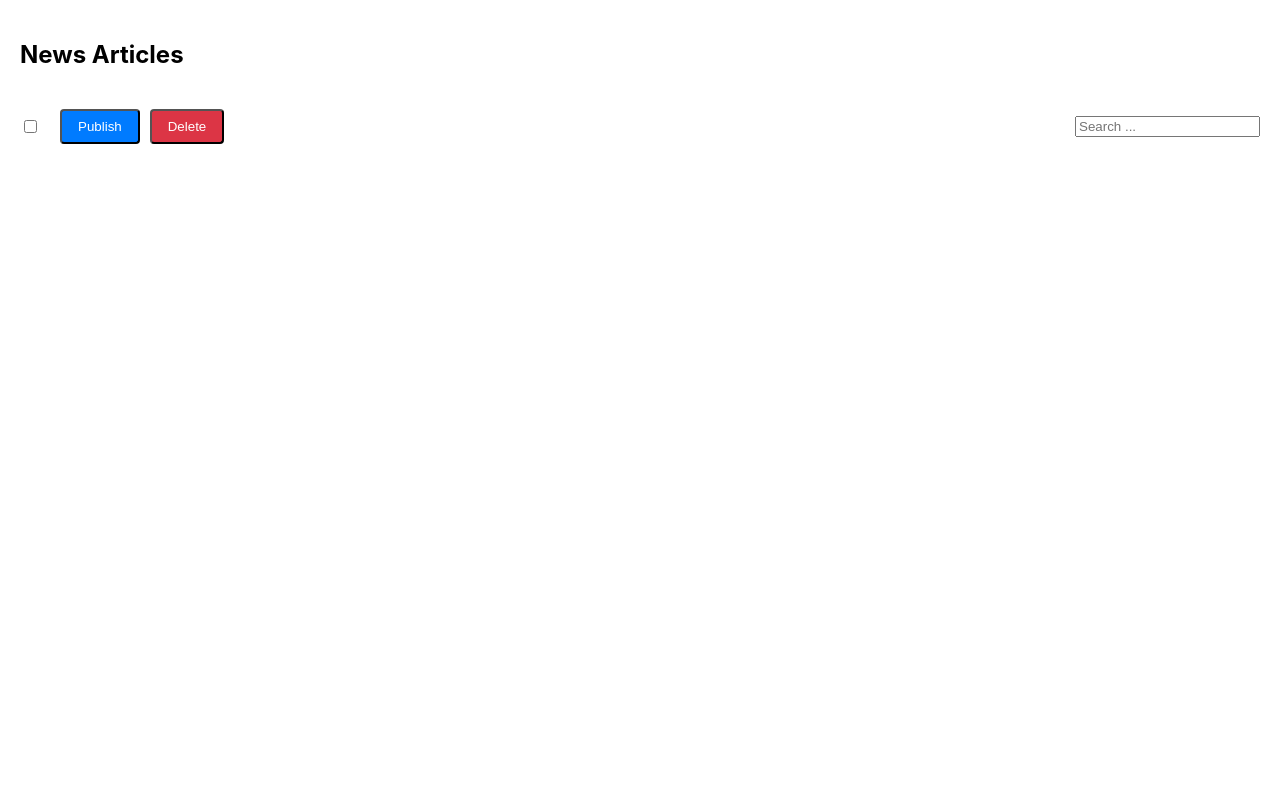
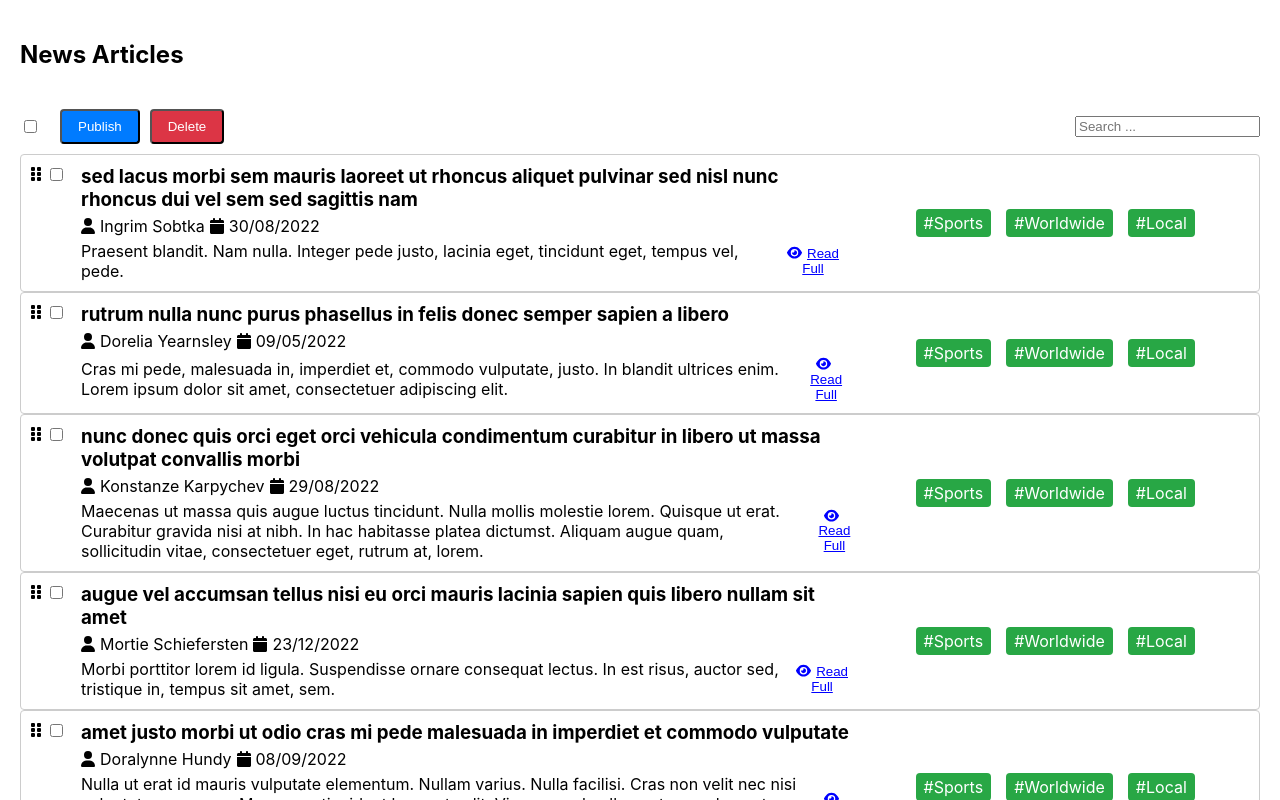
Before and after one commit to 14admr/ratuiste-frontend-developer-exam, a React (Create React App) app: page / in a window 1280 px wide. Shown: the top 800 px of the page. Built offline with nearby package versions, Linux system fonts and the light colour scheme.

Commit message:
feat: Implement card section UI

```diff
--- a/src/App.css
+++ b/src/App.css
@@ -47,3 +47,107 @@
   background-color: #dc3545;
   color: #fff;
 }
+
+.card {
+  border: 1px solid #ccc;
+  border-radius: 4px;
+  padding: 10px;
+  display: grid;
+  grid-template-columns: auto 2fr 1fr;
+  gap: 5px;
+}
+
+.left-section {
+  display: flex;
+  align-items: flex-start;
+  justify-content: flex-start;
+}
+
+.drag-icon {
+  display: flex;
+  align-items: center;
+  cursor: move;
+  margin-right: 5px;
+}
+
+.middle-section {
+  display: grid;
+  gap: 5px;
+}
+
+.right-section {
+  display: flex;
+  align-items: center;
+  justify-content: center;
+}
+
+.right-section span {
+  margin: 5px;
+}
+
+.right-section span.tag {
+  background-color: #28a745;
+  color: #fff;
+  padding: 4px 8px;
+  border-radius: 4px;
+}
+
+.card h3 {
+  margin-top: 0;
+  margin-bottom: 0;
+}
+
+.center-section {
+  display: flex;
+  justify-content: flex-start;
+  align-items: center;
+  flex-wrap: wrap;
+  gap: 5px;
+}
+
+.center-section span {
+  display: flex;
+  align-items: center;
+}
+
+.center-section span svg {
+  margin-right: 5px;
+}
+
+.center-section span.author {
+  margin-right: 10px;
+}
+
+.center-section span.author,
+.center-section span.date {
+  color: #333;
+  font-weight: bold;
+}
+
+.bottom-section {
+  display: flex;
+  align-items: center;
+}
+
+.card p {
+  margin-top: 0;
+  margin-bottom: 0;
+  overflow: hidden;
+  text-overflow: ellipsis;
+}
+
+.bottom-section svg {
+  margin-right: 5px;
+}
+
+.bottom-section button {
+  margin-left: 5px;
+}
+
+.read-full-button {
+  background: none;
+  border: none;
+  color: blue;
+  text-decoration: underline;
+  cursor: pointer;
+}
--- a/src/App.js
+++ b/src/App.js
@@ -1,5 +1,7 @@
 import React, { useState } from 'react';
 import './App.css';
+import { FontAwesomeIcon } from '@fortawesome/react-fontawesome';
+import { faGripVertical, faEye, faCalendar, faUser } from '@fortawesome/free-solid-svg-icons';
 import mockData from './MOCK_DATA.json';
 
 function App() {
@@ -23,6 +25,49 @@ function App() {
         </div>
       </div>
       <div className="card-container">
+        {mockData.map((news) => (
+          <div className="card" key={news.id}>
+            <div className="left-section">
+              <div className="checkbox-container">
+                <span className="drag-icon">
+                  <FontAwesomeIcon icon={faGripVertical} />
+                </span>
+                <input
+                  type="checkbox"
+                />
+              </div>
+            </div>
+            <div className="middle-section">
+              <div className="top-section">
+                <h3>{news.title}</h3>
+              </div>
+              <div className="center-section">
+                <span>
+                  <FontAwesomeIcon icon={faUser} />
+                  {news.author}
+                </span>
+                <span>
+                  <FontAwesomeIcon icon={faCalendar} />
+                  {news.date}
+                </span>
+              </div>
+              <div className="bottom-section">
+                <p>{news.content}</p>
+                <button className="read-full-button">
+                  <FontAwesomeIcon icon={faEye} />
+                  Read Full
+                </button>
+              </div>
+            </div>
+            <div className="right-section">
+              <div className="center-section">
+                <span className="tag">#Sports</span>
+                <span className="tag">#Worldwide</span>
+                <span className="tag">#Local</span>
+              </div>
+            </div>
+          </div>
+        ))}
       </div>
     </div>
   );
```
